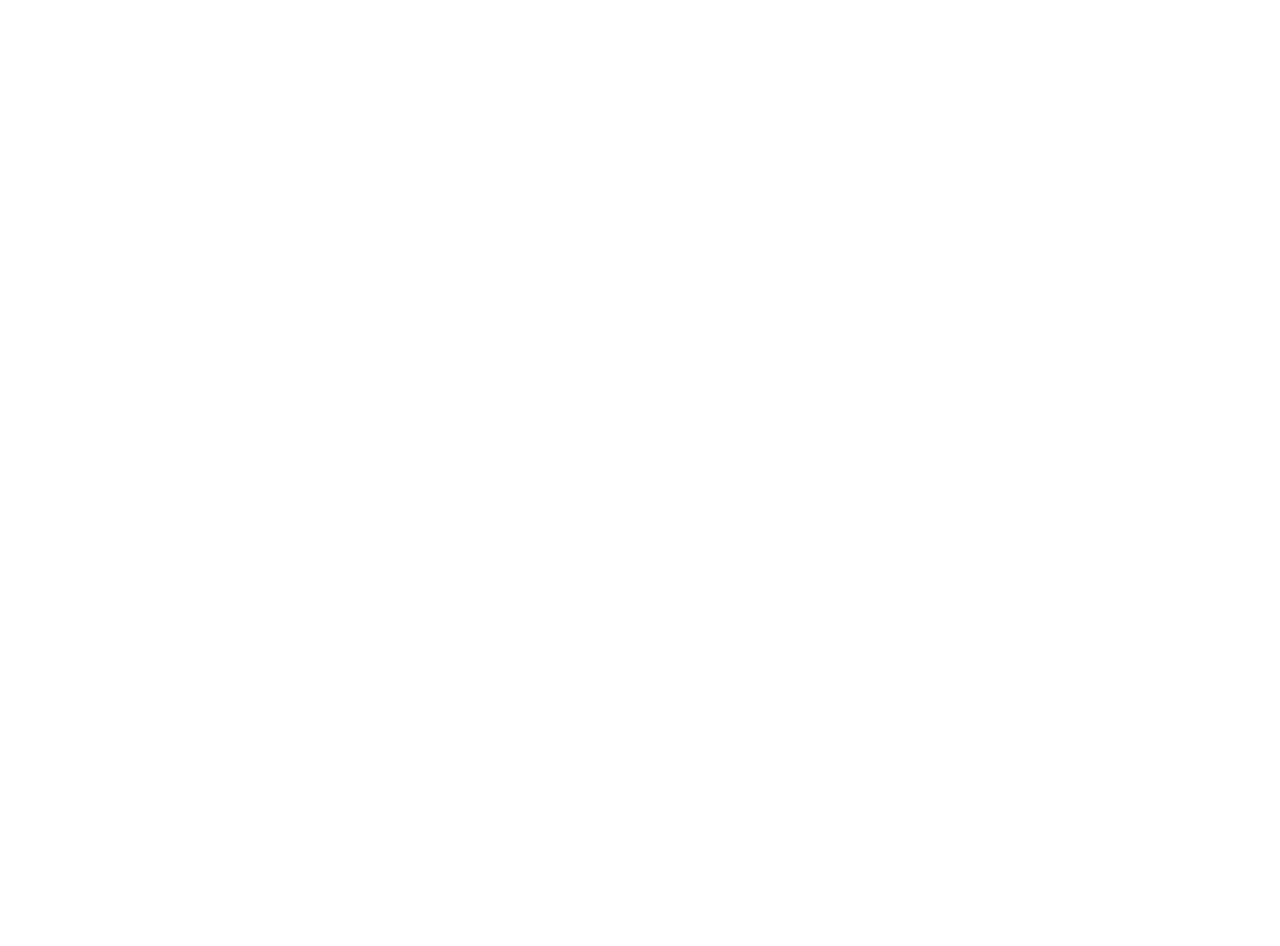
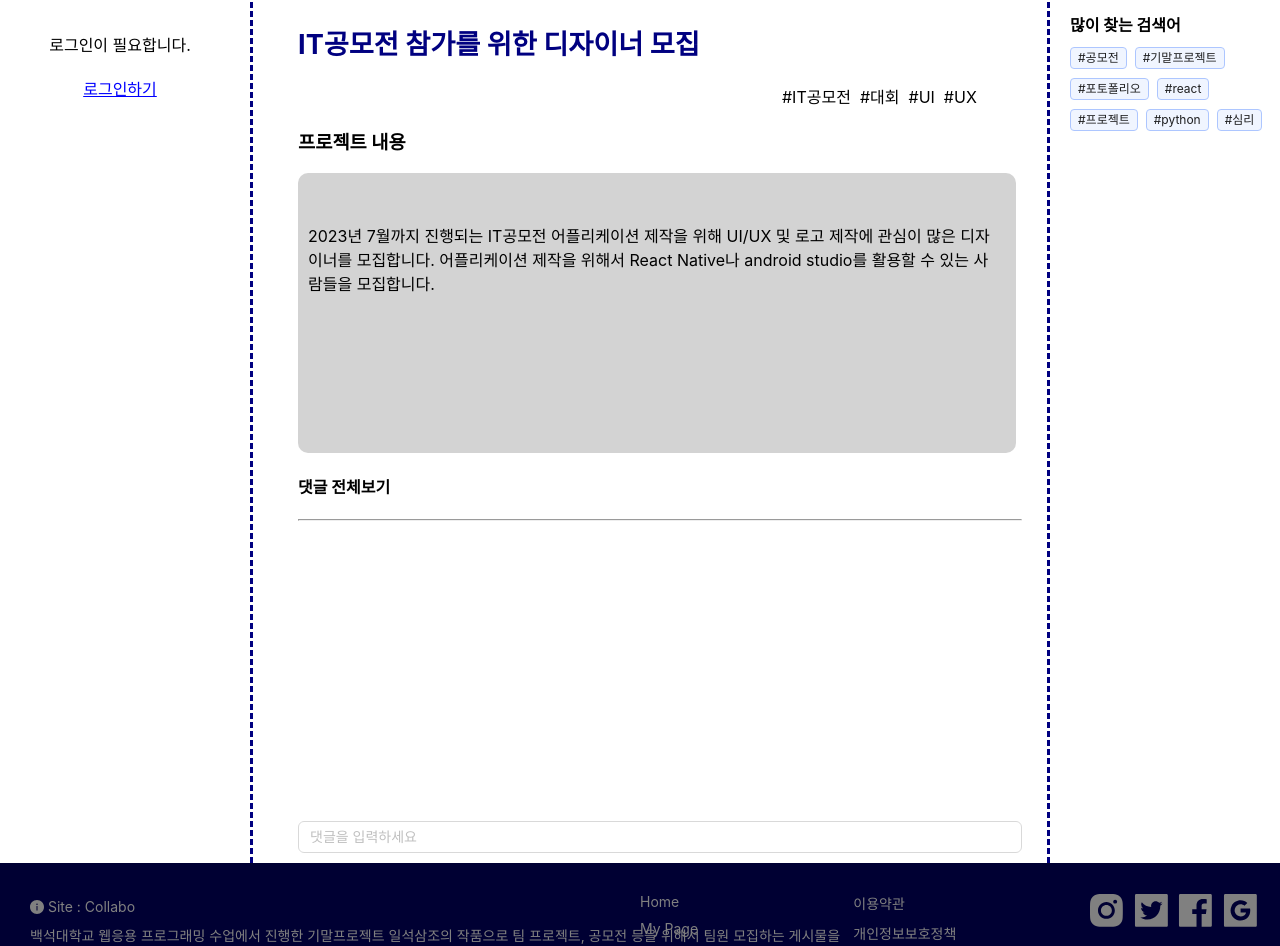
Before and after one commit to hoyeol0513/webProgramming_finalwork, a React (Create React App) app: page /listitem/0 in a window 1280 px wide. Before the commit this address had no page. Shown: the part 425-1371 px from the top of the page. Before the commit the page ends 800 px from the top, so only its background shows below. Built offline with nearby package versions, Linux system fonts and the light colour scheme.

Commit message:
create post & boardlistitem component

```diff
--- a/src/App.js
+++ b/src/App.js
@@ -7,12 +7,29 @@ import Login from "./Join&Login/Login";
 import Join from "./Join&Login/Join";
 import List from "./Page/List";
 import Notice from "./Page/Notice";
+import Post from "./Page/Post";
+import BoardListItem from "./Page/BoardListItem";
 
 function App() {
+  const list = [
+    {
+      title: "IT공모전 참가를 위한 디자이너 모집",
+      contents:
+        "2023년 7월까지 진행되는 IT공모전 어플리케이션 제작을 위해 UI/UX 및 로고 제작에 관심이 많은 디자이너를 모집합니다. 어플리케이션 제작을 위해서 React Native나 android studio를 활용할 수 있는 사람들을 모집합니다.",
+      tag: ["IT공모전", "대회", "UI", "UX"],
+    },
+    {
+      title: "소비패턴 통계연구를 위한 심리학과 학생 모집",
+      contents: "졸업논문을 위해 심리학과 학생을 모집합니다.",
+      tag: ["심리학과", "대학생", "통게"],
+    },
+  ];
   const [userData, setUserData] = useState(null);
   const [isLogined, setIsLogined] = useState();
   const [data, setData] = useState([]);
   const [image, setImage] = useState("");
+  const [listdata, setListdata] = useState(list);
+
   const userSignUp = (id, pwd, edu, maj) => {
     setUserData({
       userID: id,
@@ -35,6 +52,7 @@ function App() {
                 userData={userData}
                 isLogined={isLogined}
                 setIsLogined={setIsLogined}
+                listdata={listdata}
               />
             }
           ></Route>
@@ -78,6 +96,17 @@ function App() {
             path="/join"
             element={<Join userSignUp={userSignUp} userData={userData} />}
           ></Route>
+          <Route path="/post" element={<Post />}></Route>
+          <Route
+            path="/listitem/:id"
+            element={
+              <BoardListItem
+                listdata={listdata}
+                isLogined={isLogined}
+                setIsLogined={setIsLogined}
+              />
+            }
+          ></Route>
         </Routes>
       </Router>
     </div>
--- a/src/Home/Home.js
+++ b/src/Home/Home.js
@@ -7,27 +7,15 @@ import { Link, useNavigate } from "react-router-dom";
 import RightSide from "../Acc/RightSide";
 import UnLogLeftSide from "../Acc/UnLogLeftSide";
 import Footer from "../Acc/Footer";
+import Post from "../Page/Post";
 
 const Home = (props) => {
   const navigate = useNavigate();
-  const { userData, isLogined, setIsLogined } = props;
+  const { userData, isLogined, setIsLogined, listdata } = props;
   console.log(userData);
   console.log(isLogined);
   const { Search } = Input;
 
-  const list = [
-    {
-      title: "IT공모전 참가를 위한 디자이너 모집",
-      contents:
-        "2023년 7월까지 진행되는 IT공모전 어플리케이션 제작을 위해 UI/UX 및 로고 제작에 관심이 많은 디자이너를 모집합니다. 어플리케이션 제작을 위해서 React Native나 android studio를 활용할 수 있는 사람들을 모집합니다.",
-      tag: ["IT공모전", "대회", "UI", "UX"],
-    },
-    {
-      title: "소비패턴 통계연구를 위한 심리학과 학생 모집",
-      contents: "졸업논문을 위해 심리학과 학생을 모집합니다.",
-      tag: ["심리학과", "대학생", "통게"],
-    },
-  ];
   return (
     <div className="container">
       <div style={{ display: "block", textAlign: "end", padding: "5px" }}>
@@ -90,13 +78,13 @@ const Home = (props) => {
                 style={{ float: "right" }}
                 onClick={() => {
                   if (!isLogined) alert("로그인이 필요한 서비스입니다.");
+                  else {
+                    //Post 컴포넌트 전달
+                    alert("클릭됨");
+                  }
                 }}
               >
-                {isLogined ? (
-                  <Link to="/write">모집글 게시</Link>
-                ) : (
-                  <Link to="/">모집글 게시</Link>
-                )}
+                모집글 게시
               </Button>
             </span>
           </div>
@@ -104,13 +92,13 @@ const Home = (props) => {
 
           <List
             itemLayout="horizontal"
-            dataSource={list}
+            dataSource={listdata}
             renderItem={(item, index) => (
               <List.Item>
                 <List.Item.Meta
                   title={
                     <Link
-                      to="/"
+                      to={`/listitem/${index}`}
                       style={{ fontSize: "1.3rem", marginBottom: "10px" }}
                     >
                       {item.title}
--- /dev/null
+++ b/src/Page/BoardListItem.js
@@ -0,0 +1,167 @@
+import { Avatar, Button, Input, Space } from "antd";
+import React, { useState } from "react";
+import { useNavigate, useParams } from "react-router-dom";
+import Header from "../Acc/Header";
+import LeftSide from "../Acc/LeftSide";
+import UnLogLeftSide from "../Acc/UnLogLeftSide";
+import Footer from "../Acc/Footer";
+import "../Home/Home.css";
+import RightSide from "../Acc/RightSide";
+import { UserOutlined } from "@ant-design/icons";
+
+const BoardListItem = (props) => {
+  const { id } = useParams();
+  const { listdata, isLogined, setIsLogined } = props;
+  const [commentList, setCommentList] = useState([]);
+  const [comment, setComment] = useState("");
+  const navigate = useNavigate();
+  const handleInputChange = (event) => {
+    setComment(event.target.value);
+  };
+
+  const handleSubmit = (event) => {
+    event.preventDefault();
+    const updatedComment = comment;
+    if (isLogined) {
+      if (updatedComment !== "")
+        setCommentList([...commentList, updatedComment]);
+    } else alert("로그인 후 이용하실 수 있습니다.");
+    setComment("");
+  };
+  return (
+    <div className="container">
+      <div style={{ display: "block", textAlign: "end", padding: "5px" }}>
+        <Button
+          style={{ marginRight: "10px" }}
+          onClick={() => {
+            navigate("/join");
+          }}
+        >
+          회원가입
+        </Button>
+        <Button
+          onClick={() => {
+            if (isLogined) {
+              setIsLogined(false);
+              navigate("/");
+            } else navigate("/login");
+          }}
+        >
+          {isLogined ? "로그아웃" : "로그인"}
+        </Button>
+      </div>
+      <Header />
+      <div className="content">
+        <nav
+          style={{
+            border: "none",
+            borderRightStyle: "dashed",
+            borderRightwidth: "1px",
+            borderRightColor: "navy",
+            margin: 0,
+            padding: 0,
+          }}
+        >
+          {isLogined ? <LeftSide /> : <UnLogLeftSide />}
+        </nav>
+        <main style={{ minHeight: "100vh", paddingLeft: "20px" }}>
+          <div style={{ marginLeft: "20px", marginRight: "20px" }}>
+            {listdata.map((item, index) => {
+              return (
+                index == id && (
+                  <>
+                    <h2
+                      style={{
+                        fontWeight: "bolder",
+                        fontSize: "1.7rem",
+                        marginTop: "10px",
+                        color: "navy",
+                      }}
+                    >
+                      {item.title}
+                    </h2>
+                    <div
+                      style={{
+                        margin: "10px 0 10px 0",
+                        textAlign: "end",
+                        width: "95%",
+                      }}
+                    >
+                      {item.tag.map((i) => (
+                        <div style={{ display: "inline-block" }}>
+                          #{i} &nbsp;
+                        </div>
+                      ))}
+                    </div>
+                    <h3>프로젝트 내용</h3>
+                    <div
+                      style={{
+                        width: "95%",
+                        height: "200px",
+                        overflowY: "auto",
+                        backgroundColor: "lightgray",
+                        padding: "50px 20px 30px 10px",
+                        borderRadius: "10px",
+                      }}
+                    >
+                      {item.contents}
+                    </div>
+                    <h4>댓글 전체보기</h4>
+                    <hr />
+                    <div
+                      style={{
+                        width: "100%",
+                        height: "300px",
+                        overflowY: "scroll",
+                      }}
+                    >
+                      {commentList.map((item, index) => (
+                        <div>
+                          <Space direction="horizontal">
+                            <Avatar
+                              style={{ margin: "10px" }}
+                              size={25}
+                              icon={<UserOutlined />}
+                            />
+                            <div key={index}>유저 : {item}</div>
+                          </Space>
+                        </div>
+                      ))}
+                    </div>
+                    <form onSubmit={handleSubmit} className="form-container">
+                      <Input
+                        placeholder="댓글을 입력하세요"
+                        type="text"
+                        className="text"
+                        value={comment}
+                        onChange={handleInputChange}
+                      />
+                    </form>
+                  </>
+                )
+              );
+            })}
+          </div>
+        </main>
+        <div
+          className="aside"
+          style={{
+            border: "none",
+            borderLeftStyle: "dashed",
+            borderLeftwidth: "1px",
+            borderLeftColor: "navy",
+            margin: 0,
+            padding: 0,
+          }}
+        >
+          <RightSide />
+        </div>
+      </div>
+      <footer>
+        <Footer />
+      </footer>
+    </div>
+  );
+};
+
+export default BoardListItem;
--- /dev/null
+++ b/src/Page/Post.js
@@ -0,0 +1,8 @@
+// 글쓰기
+import React from "react";
+
+function Post() {
+  return <div></div>;
+}
+
+export default Post;
```
